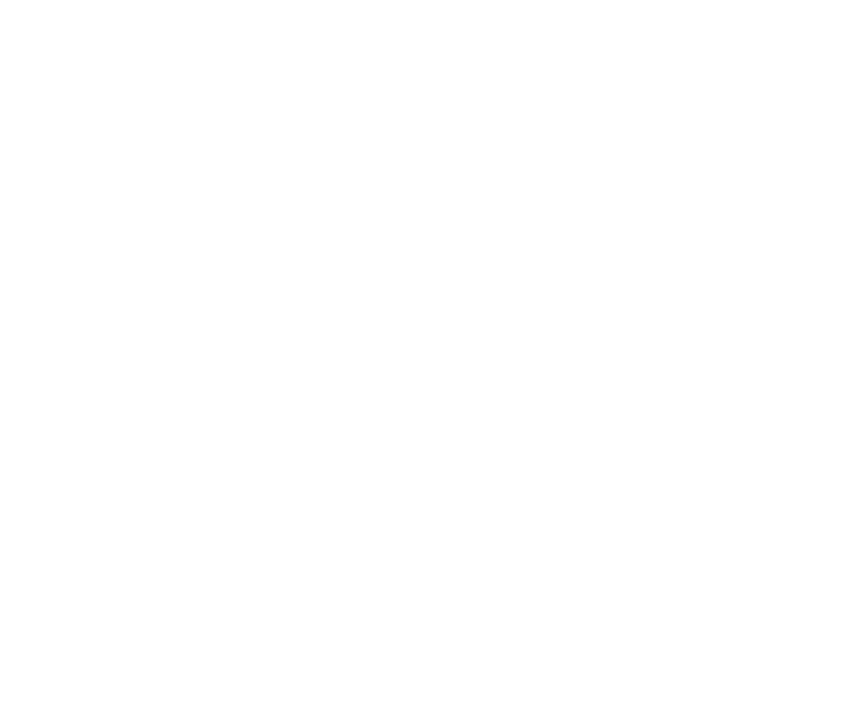
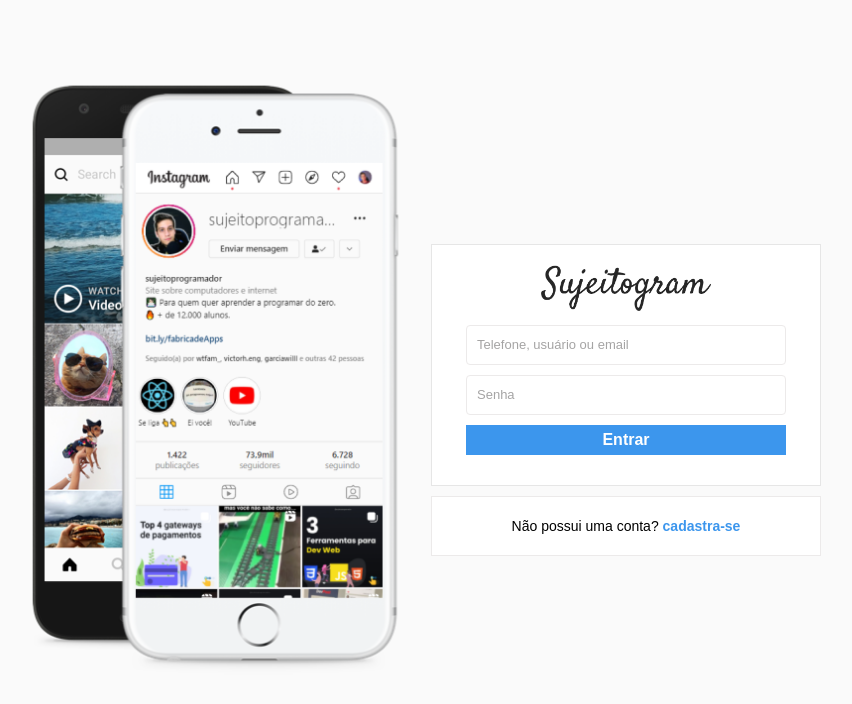
Before and after one commit to Rafaelmorales1982/Instagram-Sujeito-Programador, a plain HTML site: page index.html in a window 1280 px wide. Shown: the whole page, without its empty margins (219-1071 px from the left). Drawn offline with Linux system fonts and the light colour scheme.

Commit message:
Parte da direita do layout esta quase finalizado, falta apenas a parte das imagens app

```diff
--- a/css/style.css
+++ b/css/style.css
@@ -0,0 +1,137 @@
+/*CONFIGURAÇÃO PADRÃO*/
+* {
+  box-sizing: border-box;
+  padding: 0;
+  margin: 0;
+}
+
+a {
+  color: #3c96ed;
+  text-decoration: none;
+}
+
+body {
+  background-color: #fafafa;
+  height: 100%;
+  width: 100%;
+  margin: 0;
+  padding: 0;
+  font-family: Arial, Helvetica, sans-serif;
+  font-size: 14px;
+  line-height: 18px;
+}
+/*FIM CONFIGURAÇÃO PADRÃO*/
+
+/*INICIO GLOBAL WRAPPER*/
+#wrapper {
+  height: 100vh;
+}
+/*FIM GLOBAL WRAPPER*/
+
+/*INICIO CONTAINER*/
+#container {
+  /* background-color: #ccc; */
+  width: 800px;
+  min-height: 100%;
+  margin: 0 auto;
+  display: flex;
+  align-items: center;
+}
+
+.column {
+  flex: 1;
+  width: 50%;
+}
+
+.left {
+  background-size: 450px;
+  height: 600px;
+  background-image: url(../img/main-foto.png);
+  background-position: center;
+  background-repeat: no-repeat;
+  margin-bottom: 50px;
+}
+
+.right {
+  padding-left: 20px;
+}
+
+.login-painel {
+  background-color: #ffffff;
+  border: 1px solid #e6e6e6;
+  text-align: center;
+  padding: 20px 0;
+}
+
+.logo-img {
+  width: 170px;
+}
+
+form {
+  display: flex;
+  flex-direction: column;
+  align-items: center;
+  justify-content: center;
+}
+
+input[type="password"],
+input[type="text"] {
+  background-color: #ffffff;
+
+  border: 1px solid rgb(236, 234, 234);
+  height: 40px;
+  border-radius: 4px;
+  margin-top: 10px;
+  padding: 10px;
+  font-size: 13px;
+  width: 320px;
+  color: #000000;
+}
+
+input[type="password"]::placeholder,
+input[type="text"]::placeholder {
+  color: rgb(165, 164, 164);
+}
+
+input[type="password"]:focus,
+input[type="text"]:focus {
+  outline: 0;
+  border: 1px solid #a1a1a1;
+}
+
+input[type="submit"] {
+  width: 320px;
+  margin-top: 10px;
+  height: 30px;
+  border: 0;
+  background-color: #3c96ed;
+  color: #ffffff;
+  font-size: 16px;
+  font-weight: bold;
+  margin-bottom: 10px;
+  cursor: pointer;
+}
+
+/*PARTE DO CADASTRE-SE*/
+.infobox {
+  background-color: #ffffff;
+  border: 1px solid rgb(236, 234, 234);
+  height: 60px;
+  margin: 10px auto 0 auto;
+
+  display: flex;
+  justify-content: center;
+  align-items: center;
+}
+
+.infobox p {
+  user-select: none;
+}
+
+.infobox p a {
+  font-weight: bold;
+  user-select: none;
+}
+/*FIM PARTE DO CADASTRE-SE*/
+
+/*FIM CONTAINER*/
--- a/index.html
+++ b/index.html
@@ -1,13 +1,54 @@
-<!DOCTYPE html>
+<!doctype html>
 <html lang="pt-br">
-<head>
-  <meta charset="UTF-8">
-  <meta name="viewport" content="width=device-width, initial-scale=1.0">
-  <link rel="stylesheet" href="./css/style.css">
-  <title>Projeto Instagram - Rafael M</title>
-</head>
-<body>
+  <head>
+    <meta charset="UTF-8" />
+    <meta name="viewport" content="width=device-width, initial-scale=1.0" />
+    <link rel="stylesheet" href="./css/style.css" />
+    <title>Projeto Instagram - Rafael M</title>
+  </head>
+  <body>
+    <!--INICIO GLOBAL-->
+    <div id="wrapper">
+      <!--INICIO AREA CONTAINER-->
+      <div id="container">
+        <!--AREA ESQUERDA-->
+        <div class="column left">
+          <div class="main">
+
+          </div>
+        </div>
+        <!--FIM AREA ESQUERDA-->
+
+        <!--AREA DIREITA-->
+        <div class="column right">
+          <div class="login-painel">
+            <div class="logo">
+              <img src="./img/logo.png" alt="Logo sujeito" class="logo-img">
+            </div>
+
+            <form action="">
+              <input type="text" name="username" placeholder="Telefone, usuário ou email">
+
+              <input type="password" name="password" placeholder="Senha">
+
+              <input type="submit" value="Entrar">
+            </form>
+          </div>
+
+          <!--PARTE DO CADASTRE-SE-->
+          <div class="infobox">
+            <p>Não possui uma conta? <a href="#">
+              cadastra-se
+            </a></p>
+          </div>
+          <!--FIM PARTE DO CADASTRE-SE-->
 
 
-</body>
+        </div>
+        <!--FIM AREA DIREITA-->
+      </div>
+      <!--FIM AREA CONTAINER-->
+    </div>
+    <!--FIM GLOBAL-->
+  </body>
 </html>
```
Also changed, not shown: img/appstore.png (added), img/googleplay.png (added), img/logo.png (added), img/main-foto.png (added).
